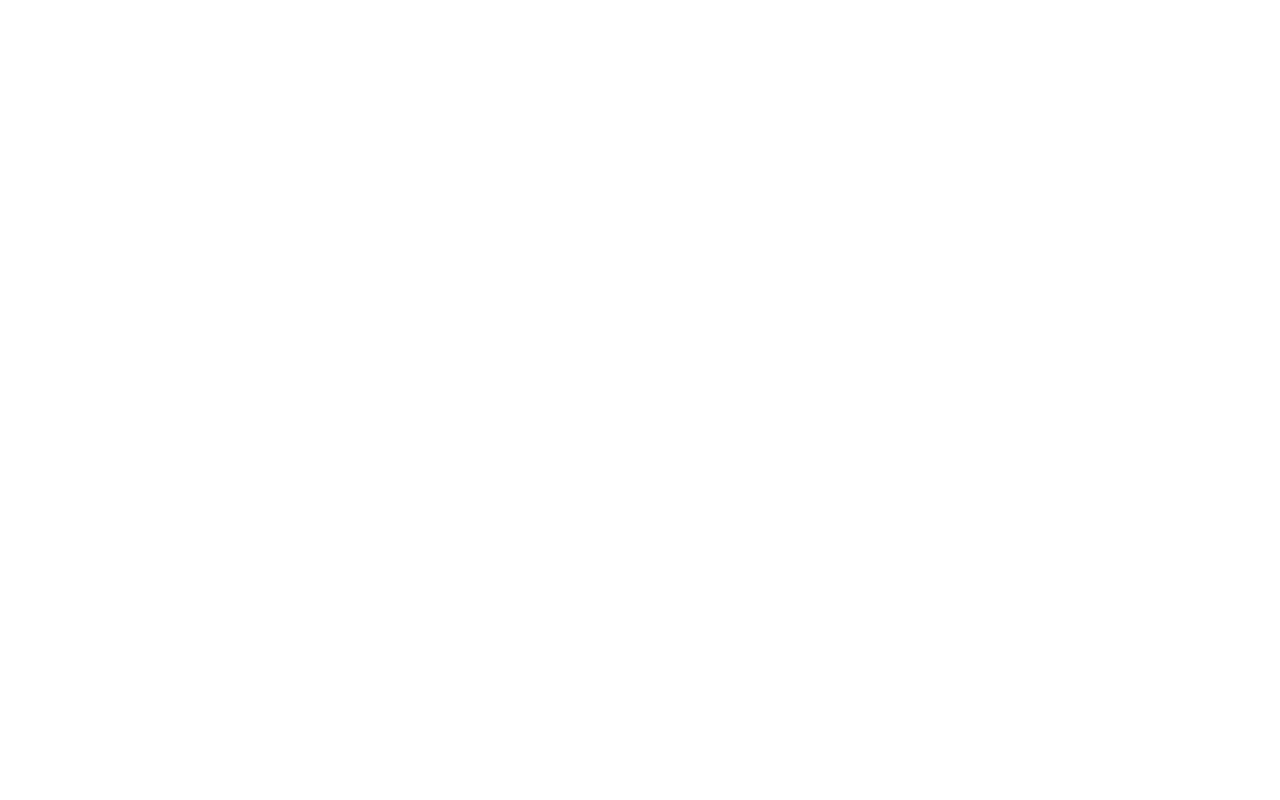
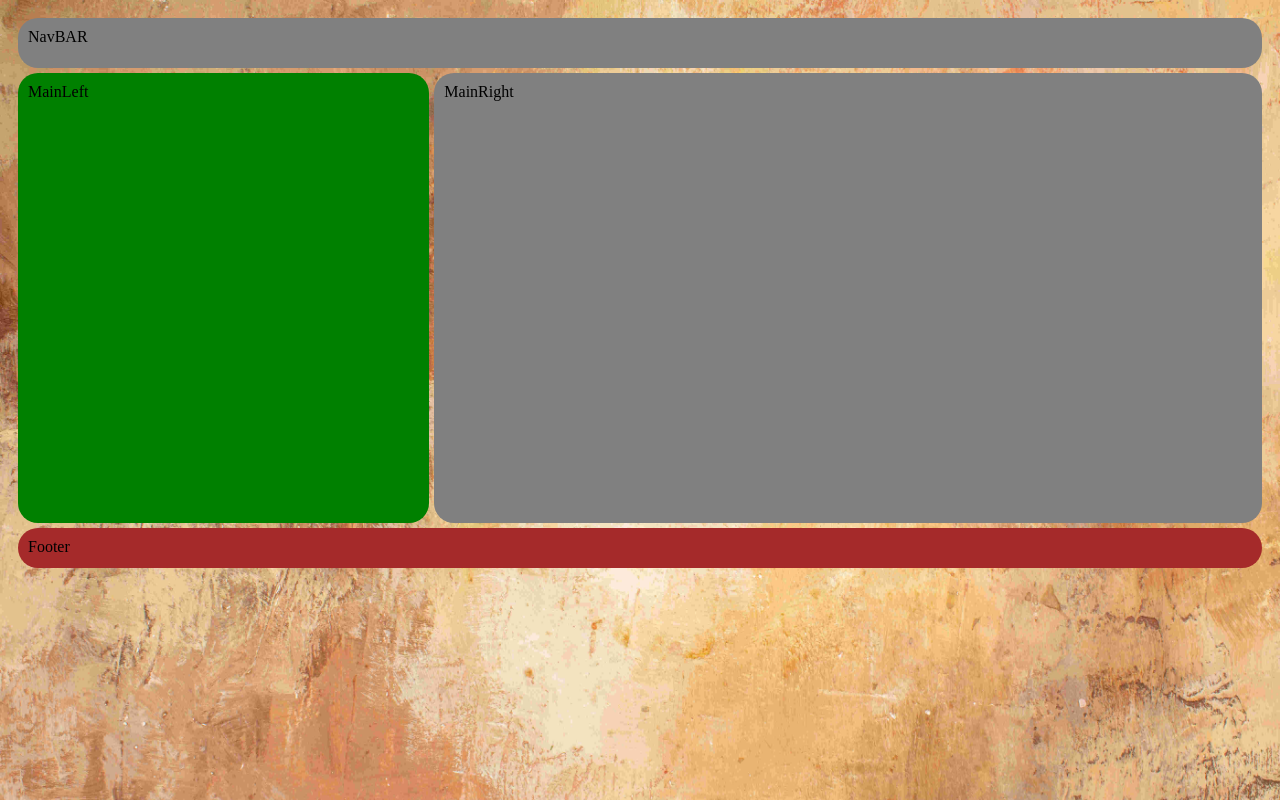
Before and after one commit to Borakarayel/restaurantPage, a website built with webpack: page dist/index.html in a window 1280 px wide. Built offline with nearby package versions, Linux system fonts and the light colour scheme.

Commit message:
manin window

```diff
--- a/src/index.js
+++ b/src/index.js
@@ -1 +1,33 @@
+
+const content = document.getElementById("content");
+
+
+const displayWindow = () => {
+
+    const navbar = document.createElement("div");
+    navbar.classList.add("grey", "nav-bar");
+    content.appendChild(navbar);
+    navbar.textContent="NavBAR"
+
+    const mainLeft = document.createElement('div');
+    mainLeft.classList.add("mainLeft", "green");
+    content.appendChild(mainLeft);
+    mainLeft.textContent="MainLeft"
+
+
+    const mainRight = document.createElement('div');
+    mainRight.classList.add("mainRight", 'grey');
+    content.appendChild(mainRight);
+    mainRight.textContent="MainRight"
+
+
+    const footer = document.createElement("div");
+    footer.classList.add("brown", "footer");
+    content.appendChild(footer);
+    footer.textContent="Footer"
+
+}
+
+displayWindow();
+
 console.log("Hello from the other side~~!!!")
--- /dev/null
+++ b/src/style.css
@@ -0,0 +1,67 @@
+.grey {
+    background: grey;
+}
+.green {
+   background: green;
+}
+.brown {
+    background: brown;
+}
+body{
+    background-image: URL("./images/top-view-brown-background-photo-color-desk-wood.jpg");
+    background-repeat: no-repeat;
+    background-size: 100% 150%;
+}
+
+div {display: grid;
+    grid-template-columns: 1fr 1fr 1fr ;
+    grid-template-rows: 50px 450px 40px;
+    gap: 5px;
+    border-radius: 20px;
+    padding: 10px;
+}
+
+
+.mainLeft {
+    grid-column: 1 / 2;
+    grid-row: 2/3;
+
+}
+
+.mainRight {
+    grid-column: 2/4;
+    grid-row: 2/3;
+    /* background-image: URL("./images/lula-kebab-vegetablera-rice-side-view.jpg");
+    background-repeat: no-repeat;
+    background-size: 100% 100%; */
+
+}
+
+
+.nav-bar {
+    grid-column: 1 / 4;
+    grid-row: 1 / 2;
+
+}
+
+.nav-bar {grid-column: 1 / 4;
+    grid-row: 1 / 2;
+
+}
+
+.footer{grid-column: 1 / 4;
+    grid-row: 3 / 4;
+
+
+}
+
+
+.logo{background: brown;
+
+}
+
+ul{background: brown;
+}
+
+ul>li{background: brown;
+}
```
Also changed, not shown: dist/index.html, src/images/beef-doner-with-bread-stuffed-with-potato-fries-served-wood-board.jpg (added), src/images/front-view-traditional-turkish-sweetness-turkish-baklava-with-glass-tea.jpg (added), src/images/imam-bayildi-traditional-turkish-food.jpg (added), src/images/lula-kebab-vegetablera-rice-side-view.jpg (added), src/images/sutlach-rice-pudding-served-pottery-pan.jpg (added), src/images/top-view-brown-background-photo-color-desk-wood.jpg (added), src/images/turkish-pide-with-stuffed-meat-cheese-pieces-chicken-wooden-bowl.jpg (added), src/images/turkish-pizza-lahmajun-flatbread-with-minced-meat-with-lemon-parsley.jpg (added), src/images/turkish-soup-with-spices.jpg (added), 1 other file.
